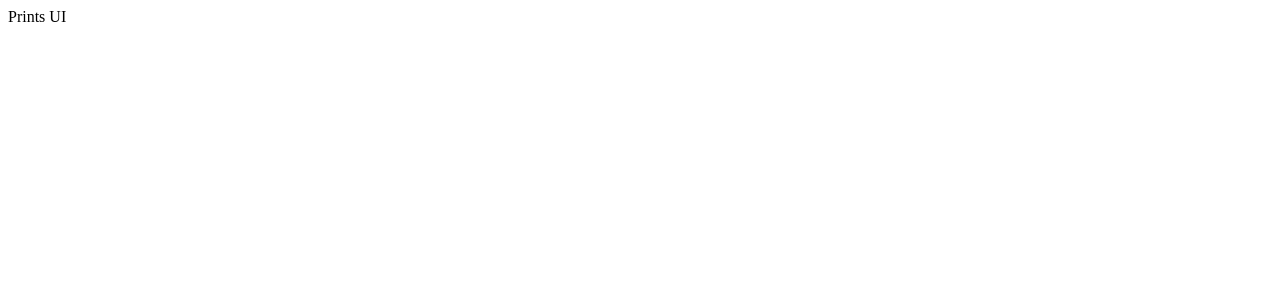
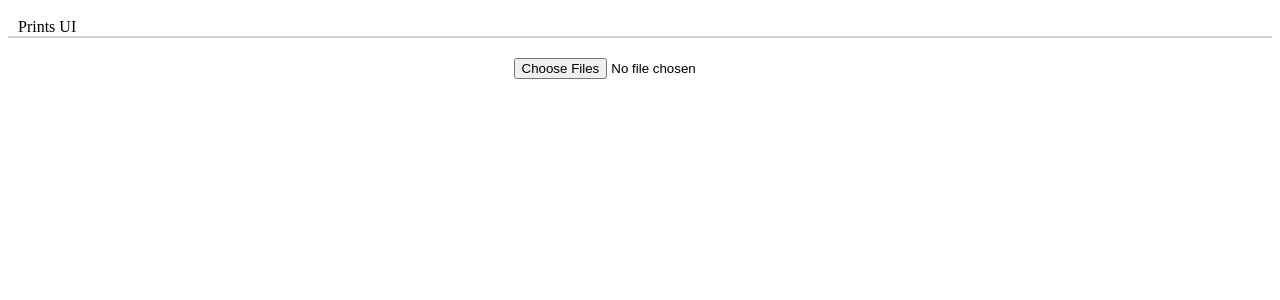
Before and after one commit to dawidczarczynski/prints, a React (Create React App) app in the folder prints-ui/: page / in a window 1280 px wide. Shown: the top 300 px of the page. Built offline with nearby package versions, Linux system fonts and the light colour scheme.

Commit message:
Add basic images loading

```diff
--- a/prints-ui/src/App.tsx
+++ b/prints-ui/src/App.tsx
@@ -1,9 +1,15 @@
 import React from 'react';
+import ImagesListView from './views/ImagesListView';
+
+import './app.css';
 
 function App() {
   return (
     <div className="App">
-        Prints UI
+        <div className="top-bar">
+          Prints UI
+        </div>
+        <ImagesListView />
     </div>
   );
 }
--- /dev/null
+++ b/prints-ui/src/app.css
@@ -0,0 +1,7 @@
+.top-bar {
+  height: 30px;
+  padding: 10px;
+  box-sizing: border-box;
+  border-bottom: 2px solid lightgray;
+  margin-bottom: 20px;
+}
--- /dev/null
+++ b/prints-ui/src/components/FilesInput.tsx
@@ -0,0 +1,18 @@
+import React, { ChangeEvent } from 'react';
+
+interface FilesInputProps {
+  onFilesSelect: (files: File[]) => void
+}
+
+export default function FilesInput(props: FilesInputProps) {
+
+  const { onFilesSelect } = props;
+
+  const handleFileSelect = (event: ChangeEvent<HTMLInputElement>) => {
+    const filesArray = Array.from(event.target.files || []);
+    onFilesSelect(filesArray);
+  };
+
+  return <input type="file" onChange={handleFileSelect} multiple />;
+
+}
--- /dev/null
+++ b/prints-ui/src/components/ImagePreview.tsx
@@ -0,0 +1,29 @@
+import React, { useState, useEffect } from 'react';
+import { loadBlobFromFile } from '../core/fileLoader';
+
+interface ImagePreviewProps {
+  imageFile: File
+}
+
+export default function ImagePreview(props: ImagePreviewProps) {
+
+  const { imageFile } = props;
+  const [ loading, setLoading ] = useState<boolean>();
+  const [ image, setImage ] = useState<string>();
+
+  useEffect(() => {
+    setLoading(true);
+    loadBlobFromFile(imageFile)
+      .then(setImage)
+      .catch(console.error)
+      .finally(() => setLoading(false));
+  }, [ imageFile ]);
+
+  return (
+    <>
+      {loading && <p>Loading...</p>}
+      {image && <img src={image} width="300" alt="Test" />}
+    </>
+  );
+
+}
--- /dev/null
+++ b/prints-ui/src/core/fileLoader.ts
@@ -0,0 +1,9 @@
+export function loadBlobFromFile(file: File): Promise<string> {
+  const fr = new FileReader();
+
+  return new Promise((resolve, reject) => {
+    fr.onload = () => resolve(fr.result as string);
+    fr.onerror = reject;
+    fr.readAsDataURL(file);
+  });
+}
--- /dev/null
+++ b/prints-ui/src/views/ImagesListView.tsx
@@ -0,0 +1,23 @@
+import React, { useState } from 'react';
+import FilesInput from '../components/FilesInput';
+import ImagePreview from '../components/ImagePreview';
+
+import './imagesListView.css';
+
+export default function ImagesListView() {
+
+  const [ images, setImages ] = useState<File[]>([]);
+  const addImages = (selectedFiles: File[]) => setImages([ ...images, ...selectedFiles ]);
+
+  return (
+    <>
+      <div className="files-input-container">
+        <FilesInput onFilesSelect={addImages} />
+      </div>
+      <div className="images">
+        {images.map(imageFile => <ImagePreview imageFile={imageFile} />)}
+      </div>
+    </>
+  );
+
+}
--- /dev/null
+++ b/prints-ui/src/views/imagesListView.css
@@ -0,0 +1,12 @@
+.files-input-container {
+  display: flex;
+  justify-content: center;
+  align-items: center;
+  width: 100%;
+}
+
+.images {
+  display: flex;
+  flex-wrap: wrap;
+  margin: 15px 0;
+}
```
Also changed, not shown: 1 other file (tests, documents, lock files or other folders).
